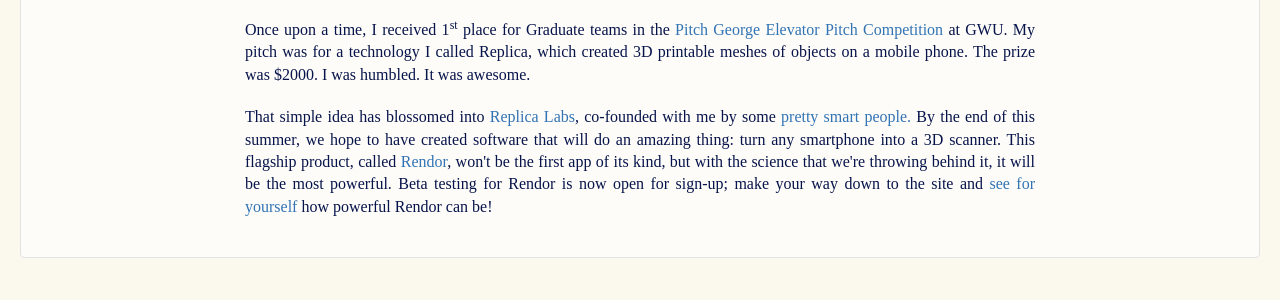
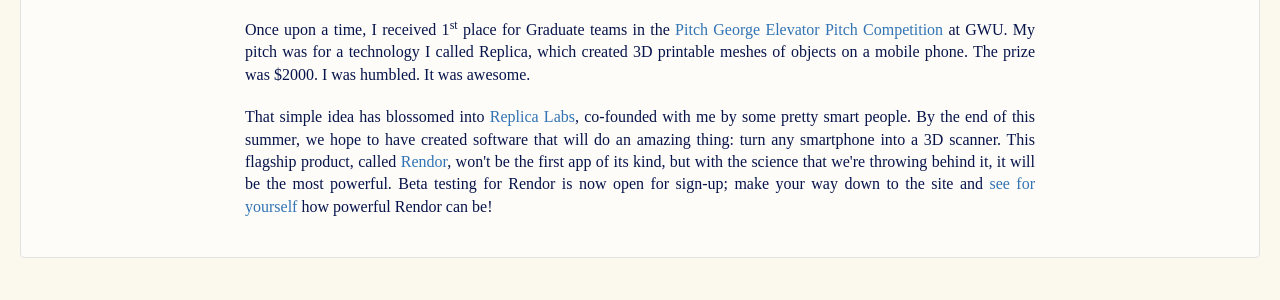
Before and after one commit to bminortx/bminortx.github.io, a Jekyll site: the page built from about/index.html, in a window 1280 px wide and 900 px high, scrolled down 711 px. Shown: the part 152-452 px from the top of the window. Built offline with Jekyll 4.4.1, drawn with Linux system fonts in a browser that asks for light colours; nearby versions of some CDN libraries; some web fonts are replaced; comment, search, counter and statistics services are not loaded; some of the changed lines change nothing that is shown.

Commit message:
Change more dead links

```diff
--- a/about/index.html
+++ b/about/index.html
@@ -63,11 +63,10 @@
               objects on a mobile phone. The prize was $2000. I was
               humbled. It was awesome.</p>
           <p class="square-small text-justify">That simple idea has
-            blossomed into <a href="http://replicalabs.com/"
+            blossomed into <a href="http://www.occipital.com/2016/replica-announcement"
             target="_blank"> Replica Labs</a>, co-founded with me by
-            some
-            <a href="http://www.replicalabs.com/team">pretty smart
-            people.</a>  By the end of this summer, we hope to have
+            some pretty smart
+            people. By the end of this summer, we hope to have
             created software that will do an amazing thing: turn any
             smartphone into a 3D scanner. This flagship product,
             called
```
